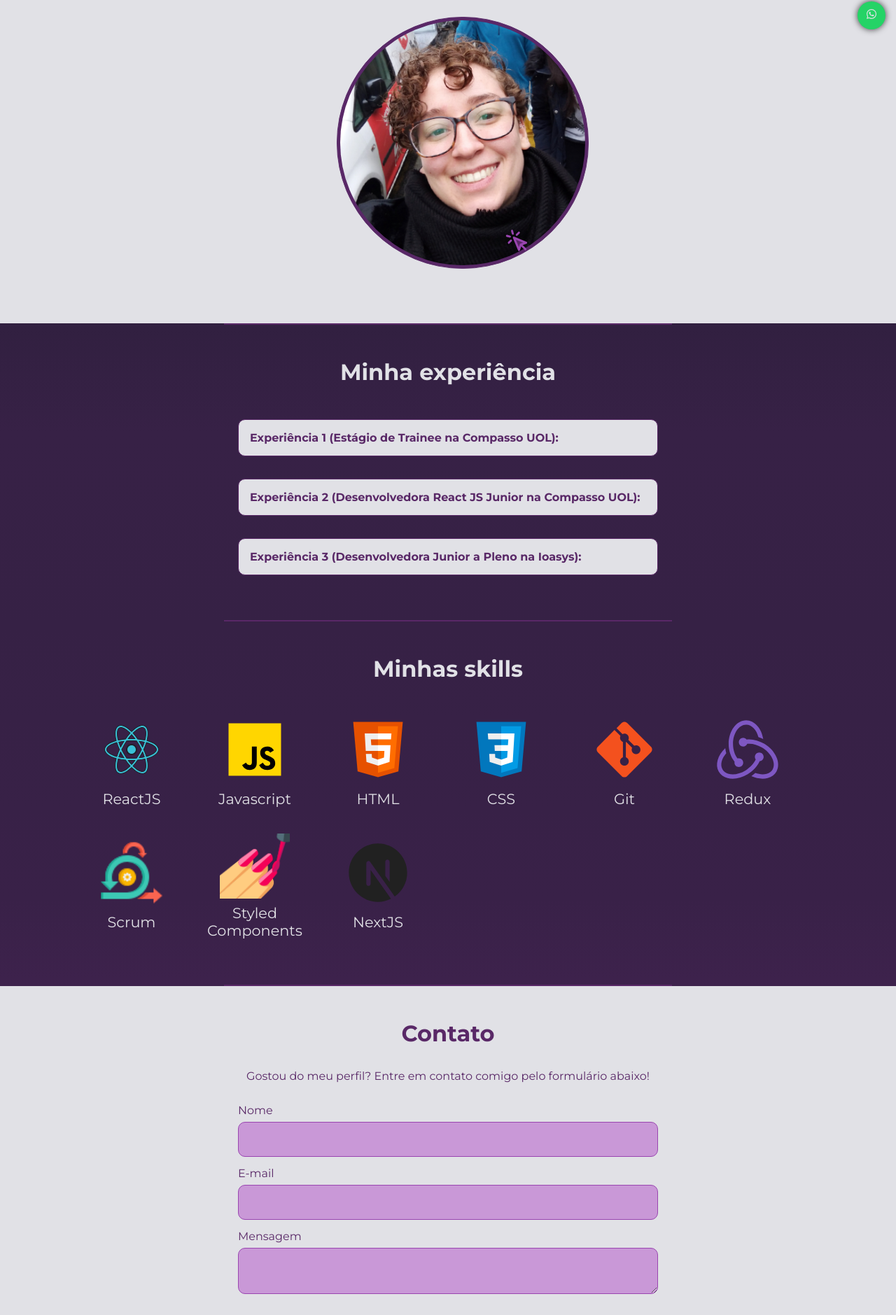
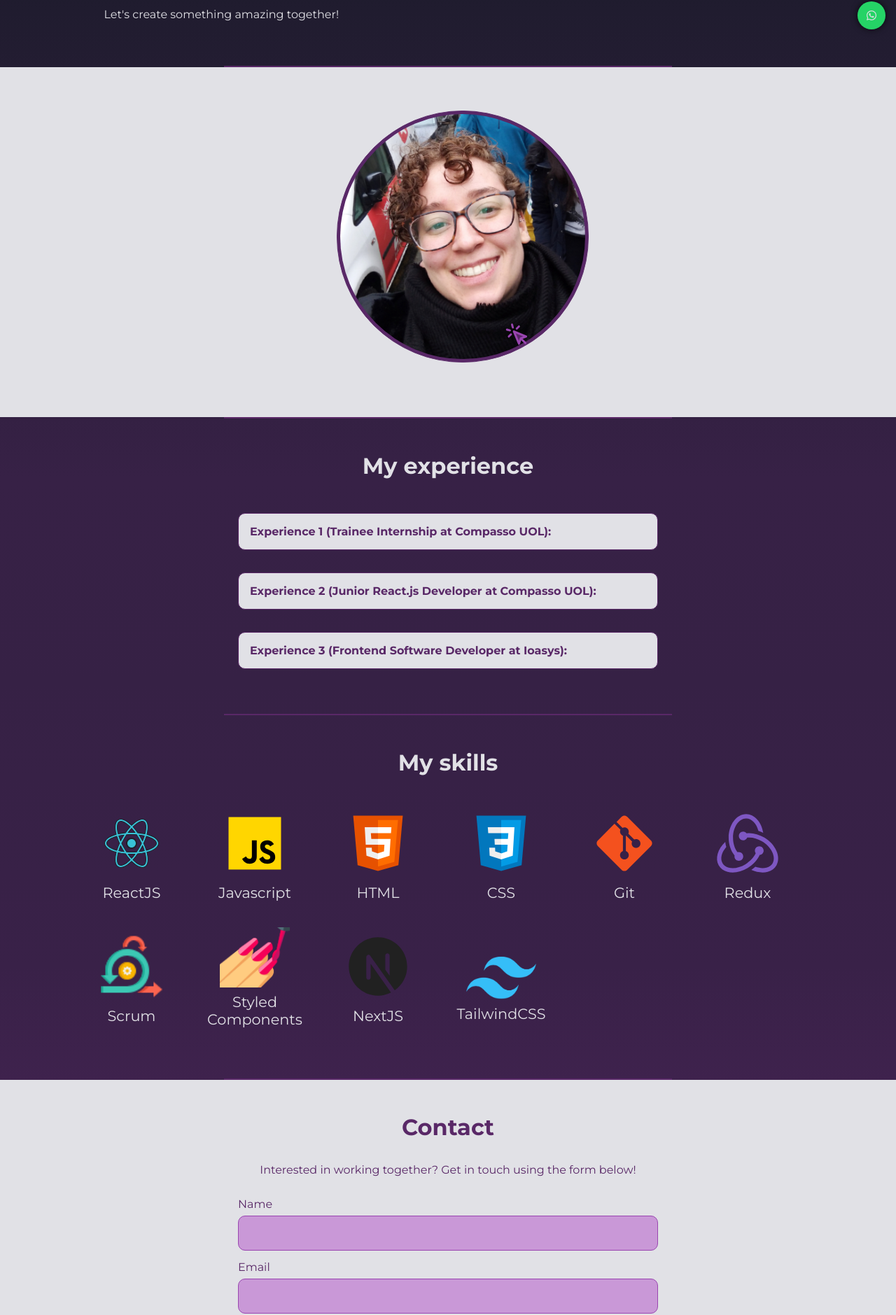
Before and after one commit to jessicaagoulart/jessicagoulart-website, a Next.js app: page / in a window 1280 px wide. Shown: the part 743-2622 px from the top of the page at 70% size. Built offline with nearby package versions, Linux system fonts and the light colour scheme.

Commit message:
feat: update curriculum

```diff
--- a/next.config.js
+++ b/next.config.js
@@ -1,11 +1,11 @@
 /** @type {import('next').NextConfig} */
 const nextConfig = {
-  reactStrictMode: true,
-  env: {
-    REACT_APP_SERVICE_ID: "service_0y55jal",
-    REACT_APP_TEMPLATE_ID: "template_1jw4vgm",
-    REACT_APP_USER_ID: "gOsuwJFrtgLr1sN7c",
-  },
+	reactStrictMode: true,
+	env: {
+		NEXT_PUBLIC_EMAILJS_SERVICE_ID: "service_0y55jal",
+		NEXT_PUBLIC_EMAILJS_TEMPLATE_ID: "template_1jw4vgm",
+		NEXT_PUBLIC_EMAILJS_USER_ID: "gOsuwJFrtgLr1sN7c",
+	},
 };
 
 module.exports = nextConfig;
--- a/src/components/About/index.tsx
+++ b/src/components/About/index.tsx
@@ -20,28 +20,31 @@ export default function About() {
 				<ImagePulse />
 			</AboutImgContainer>
 			<AboutTextContainer className="text-container">
-				<h1>Sobre mim.</h1>
+				<h1>About me.</h1>
 
 				<p>
-					🌟💻Tenho 26 anos e uma trajetória singular, partindo da medicina em
-					transição de carreira e navegando rumo à Engenharia da Computação.
+					🌟💻 I&apos;m 27 years old and have followed a unique path —
+					transitioning from medical school into the exciting world of Computer
+					Science.
 					<br />
 					<br />
-					👨‍💻🔬 Essa jornada despertou minha paixão pela tecnologia. Atualmente
-					no segundo ano do curso, mergulho nas complexidades do desenvolvimento
-					web. Minha incursão no mundo digital foi marcada pelo fascínio por
-					ReactJS.
+					👨‍💻🔬 This journey sparked my passion for technology. Now in my fourth
+					year of the program, I&apos;ve been diving deep into the complexities
+					of web development, where React.js first captured my interest.
 					<br />
 					<br />
-					🚀🖥️ Transformei meu interesse em habilidades concretas, desenvolvendo
-					interfaces envolventes e funcionais. Desde então, cada linha de código
-					é uma oportunidade para criar soluções intuitivas e impactantes. Em
-					busca de desafios que estimulem a criatividade e impulsionem a
-					inovação, almejo contribuir para projetos que redefinam experiências
-					online.
+					🚀🖥️ What began as curiosity has grown into a solid set of skills. I
+					focus on building engaging, functional interfaces that deliver
+					intuitive and impactful user experiences. Every line of code is an
+					opportunity to solve real problems and bring ideas to life.
 					<br />
 					<br />
-					💡🌐 Juntos, podemos construir uma jornada digital memorável. 🤝✨
+					💡🌐 I&apos;m driven by challenges that fuel creativity and
+					innovation, and I&apos;m eager to contribute to projects that shape
+					the future of digital experiences.
+					<br />
+					<br />
+					🤝✨ Let&apos;s build something memorable together.
 				</p>
 			</AboutTextContainer>
 		</AboutContainer>
--- a/src/components/Carousel/index.tsx
+++ b/src/components/Carousel/index.tsx
@@ -3,6 +3,7 @@ import IconJavascript from "../../assets/javascript.svg";
 import IconRedux from "../../assets/redux.svg";
 import IconScrum from "../../assets/scrum.png";
 import IconNext from "../../assets/nextjs.svg";
+import IconTailwind from "../../assets/tailwindcss.png";
 import IconStyledComponents from "../../assets/styled-components.png";
 import IconHtml from "../../assets/html.svg";
 import IconCss from "../../assets/css.svg";
@@ -13,7 +14,6 @@ import { Container, Title } from "@/styles/components/Carousel";
 
 export default function Carousel() {
 	return (
-		<>
 		<Container>
 			<div className="wrapper">
 				<div className="item">
@@ -54,7 +54,7 @@ export default function Carousel() {
 			<div className="wrapper">
 				<div className="item">
 					<Image className="image" src={IconGit} alt="Git" width={100} />
-						<div className="percent">70%</div>
+					<div className="percent">80%</div>
 					<Title>Git</Title>
 				</div>
 			</div>
@@ -70,7 +70,7 @@ export default function Carousel() {
 			<div className="wrapper">
 				<div className="item">
 					<Image className="image" src={IconScrum} alt="Scrum" width={100} />
-						<div className="percent">70%</div>
+					<div className="percent">80%</div>
 					<Title>Scrum</Title>
 				</div>
 			</div>
@@ -91,11 +91,23 @@ export default function Carousel() {
 			<div className="wrapper">
 				<div className="item">
 					<Image className="image" src={IconNext} alt="NextJS" width={100} />
-						<div className="percent">30%</div>
+					<div className="percent">70%</div>
 					<Title>NextJS</Title>
 				</div>
 			</div>
+
+			<div className="wrapper">
+				<div className="item">
+					<Image
+						className="image"
+						src={IconTailwind}
+						alt="TailwindCSS"
+						width={100}
+					/>
+					<div className="percent">70%</div>
+					<Title>TailwindCSS</Title>
+				</div>
+			</div>
 		</Container>
-		</>
 	);
 }
--- a/src/components/Contact/index.tsx
+++ b/src/components/Contact/index.tsx
@@ -1,80 +1,80 @@
-import React from "react";
+import React, { useRef, useState } from "react";
 import { ContactContainer } from "@/styles/components/Contact";
 import emailjs from "@emailjs/browser";
 
 export default function Contact() {
-	const [email, setEmail] = React.useState("");
-	const [message, setMessage] = React.useState("");
-	const [name, setName] = React.useState("");
+	const [name, setName] = useState("");
+	const [email, setEmail] = useState("");
+	const [message, setMessage] = useState("");
+	const formRef = useRef<HTMLFormElement>(null);
 
-	const form = React.useRef<HTMLFormElement>(null);
+	const handleSubmit = async (e: React.FormEvent<HTMLFormElement>) => {
+		e.preventDefault();
 
-	const onSubmit = (e: React.FormEvent<HTMLFormElement>) => {
-		e.preventDefault();
-		const target = e.target as typeof e.target & {
-			name: { value: string };
-			email: { value: string };
-			message: { value: string };
+		const templateParams = {
+			from_name: name,
+			email,
+			message,
 		};
 
-		const templateParams = {
-			from_name: target.name.value,
-			email: target.email.value,
-			message: target.message.value,
-		};
+		try {
+			emailjs.send(
+				process.env.NEXT_PUBLIC_EMAILJS_SERVICE_ID!,
+				process.env.NEXT_PUBLIC_EMAILJS_TEMPLATE_ID!,
+				templateParams,
+				process.env.NEXT_PUBLIC_EMAILJS_USER_ID!
+			);
 
-		emailjs
-			.send(
-				process.env.REACT_APP_SERVICE_ID!,
-				process.env.REACT_APP_TEMPLATE_ID!,
-				templateParams,
-				process.env.REACT_APP_USER_ID!
-			)
-			.then((result) => {
-				console.log(result.text);
-				setEmail("");
-				setMessage("");
-				setName("");
-
-				alert("Mensagem enviada com sucesso!");
-			})
-			.then(
-				() => {
-					form?.current?.reset();
-				},
-				(error) => {
-					console.log(error.text);
-				}
-			);
+			alert("Message sent successfully!");
+			setName("");
+			setEmail("");
+			setMessage("");
+			formRef.current?.reset();
+		} catch (error) {
+			console.error("Send error:", error);
+			alert("An error occurred while sending your message. Please try again.");
+		}
 	};
 
 	return (
 		<ContactContainer id="contact">
-			<h2>Contato</h2>
+			<h2>Contact</h2>
 			<h3>
-				Gostou do meu perfil? Entre em contato comigo pelo formulário abaixo!
+				Interested in working together? Get in touch using the form below!
 			</h3>
 
-			<form ref={form} onSubmit={onSubmit}>
-				<label htmlFor="name">Nome</label>
+			<form ref={formRef} onSubmit={handleSubmit}>
+				<label htmlFor="name">Name</label>
 				<input
+					id="name"
 					type="text"
 					name="name"
+					required
+					value={name}
 					onChange={(e) => setName(e.target.value)}
 				/>
 
-				<label htmlFor="email">E-mail</label>
+				<label htmlFor="email">Email</label>
 				<input
+					id="email"
 					type="email"
 					name="email"
+					required
+					value={email}
 					onChange={(e) => setEmail(e.target.value)}
 				/>
 
-				<label htmlFor="message">Mensagem</label>
-				<textarea name="message" onChange={(e) => setMessage(e.target.value)} />
+				<label htmlFor="message">Message</label>
+				<textarea
+					id="message"
+					name="message"
+					required
+					value={message}
+					onChange={(e) => setMessage(e.target.value)}
+				/>
 
-				<button type="submit" disabled={!email || !message || !name}>
-					Enviar
+				<button type="submit" disabled={!name || !email || !message}>
+					Send
 				</button>
 			</form>
 		</ContactContainer>
--- a/src/components/Experience/index.tsx
+++ b/src/components/Experience/index.tsx
@@ -6,68 +6,68 @@ import {
 export default function Experience() {
 	return (
 		<ExperienceContainer id="experience" className="anchor">
-			<h2>Minha experiência</h2>
+			<h2>My experience</h2>
 			<TableExperienceContainer>
 				<div className="title">
-					Experiência 1 (Estágio de Trainee na Compasso UOL):
+					Experience 1 (Trainee Internship at Compasso UOL):
 				</div>
 				<div className="table">
 					<div className="row">
-						<p>• Maio de 2021 a Agosto de 2021.</p>
+						<p>• May 2021 to August 2021.</p>
 						<p>
-							• Estágio de 3 meses desenvolvendo uma plataforma de filmes
-							inspirada na Netflix.
+							• 3-month internship developing a movie platform inspired by
+							Netflix.
 						</p>
 
 						<p>
-							• Projeto em React JS utilizando principais ferramentas como
-							Redux, Axios e Styled-Components.
+							• Project built using React.js with tools such as Redux, Axios,
+							and Styled-Components.
 						</p>
 					</div>
 				</div>
 			</TableExperienceContainer>
 			<TableExperienceContainer>
 				<div className="title">
-					Experiência 2 (Desenvolvedora React JS Junior na Compasso UOL):
+					Experience 2 (Junior React.js Developer at Compasso UOL):
 				</div>
 				<div className="table">
 					<div className="row">
-						<p>• Agosto de 2021 a Março de 2022.</p>
+						<p>• August 2021 to March 2022.</p>
 
 						<p>
-							• Trabalho com React Native no suporte de um aplicativo para
-							cliente varejista.
+							• Worked with React Native supporting and evolving a retail
+							client’s mobile app.
 						</p>
 						<p>
-							• Utilização de tecnologias como Redux, Styled-Components, Axios e
-							Testing Library.
+							• Technologies used: Redux, Styled-Components, Axios, and Testing
+							Library.
 						</p>
 						<p>
-							• Correção de bugs, implementação de novas telas e
-							funcionalidades.
+							• Responsible for bug fixing, implementing new screens, and adding
+							new features.
 						</p>
 					</div>
 				</div>
 			</TableExperienceContainer>
 			<TableExperienceContainer>
 				<div className="title">
-					Experiência 3 (Desenvolvedora Junior a Pleno na Ioasys):
+					Experience 3 (Frontend Software Developer at Ioasys):
 				</div>
 				<div className="table">
 					<div className="row">
-						<p>• Março de 2022 até hoje.</p>
+						<p>• March 2022 to Present.</p>
+						<p>• Web development with React.js for a B2B logistics client.</p>
 						<p>
-							• Atuação em React JS no desenvolvimento web para cliente na área
-							de logística.
+							• Implemented features, complex forms, charts, and interactive
+							reports.
 						</p>
 						<p>
-							• Implementação de novas telas, funcionalidades, manipulação de
-							formulários complexos, relatórios e gráficos.
+							• Worked with modern technologies such as Next.js, Vite, and
+							Tailwind CSS.
 						</p>
-
 						<p>
-							• Utilização das principais tecnologias do React para essas
-							atividades.
+							• Collaborated in Agile teams with continuous delivery, code
+							reviews, and REST API integration.
 						</p>
 					</div>
 				</div>
--- a/src/components/Initial/index.tsx
+++ b/src/components/Initial/index.tsx
@@ -13,18 +13,23 @@ export default function Initial() {
 			<TextContainer>
 				<h1>Jéssica Goulart.</h1>
 
-				<h2>Frontend Developer</h2>
+				<h2>Frontend Software Developer</h2>
 
 				<p>
-					Hey, tudo bem? 😊
+					Hi there! 😊
 					<br />
 					<br />
-					Sou uma apaixonada por Front-end e praticamente respiro ReactJS há
-					três anos! 🚀
+					I&apos;m Jéssica Goulart, a Frontend Software Developer deeply
+					passionate about building beautiful and functional user interfaces.
+					For over 3 years, I&apos;ve been immersed in the React.js ecosystem —
+					and I absolutely love it! 🚀
 					<br />
 					<br />
-					Estou trilhando minha jornada na Engenharia da Computação na PUC Minas
-					enquanto transformo linhas de código em verdadeira arte digital. 💻✨
+					I&apos;m currently pursuing a degree in Computer Science while turning
+					lines of code into meaningful digital experiences. 💻✨
+					<br />
+					<br />
+					Let&apos;s create something amazing together!
 				</p>
 			</TextContainer>
 
--- a/src/components/Skills/index.tsx
+++ b/src/components/Skills/index.tsx
@@ -4,7 +4,7 @@ import Carousel from "../Carousel";
 export default function Skills() {
 	return (
 		<SkillsContainer id="skills" className="anchor">
-			<h2>Minhas skills</h2>
+			<h2>My skills</h2>
 
 			<Carousel />
 		</SkillsContainer>
--- a/src/styles/components/Carousel.ts
+++ b/src/styles/components/Carousel.ts
@@ -29,7 +29,7 @@ export const Container = styled("div", {
 		padding: "0rem",
 		display: "flex",
 		flexDirection: "column",
-		justifyContent: "center",
+		justifyContent: "flex-end",
 		alignItems: "center",
 		width: "160px",
 		height: "100%",
--- a/src/styles/pages/index.ts
+++ b/src/styles/pages/index.ts
@@ -69,6 +69,12 @@ export const FloatingButton = styled("div", {
 
 	transition: "all 500ms ease-in-out",
 
+	a: {
+		display: "flex",
+		justifyContent: "center",
+		alignItems: "center",
+	},
+
 	"&:hover": {
 		cursor: "pointer",
 		filter: "brightness(50%)",
```
Also changed, not shown: src/assets/tailwindcss.png (added). Lines whose indentation alone changed are shown as unchanged.
